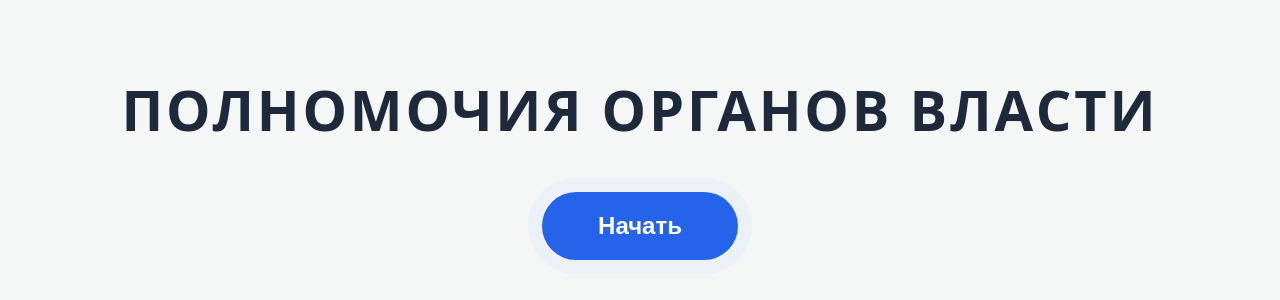
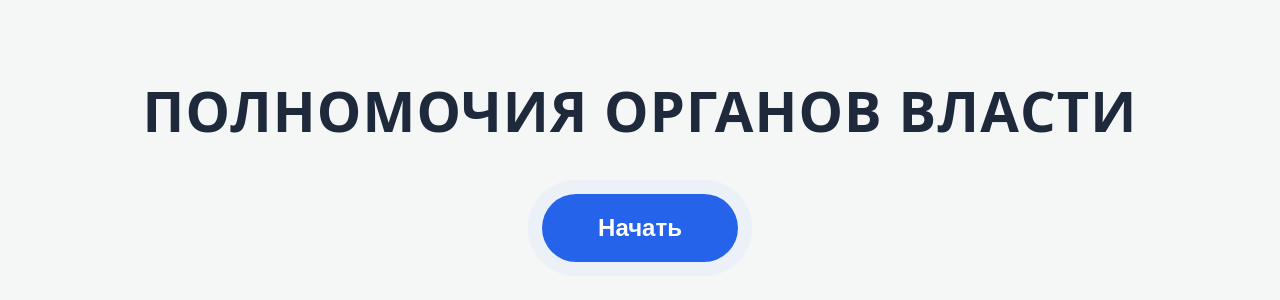
Before and after one commit to arartur-tech2026/POWERSOFAuthorities, a plain HTML site: page index.html in a window 1280 px wide. Shown: the part 232-532 px from the top of the page. Drawn offline with Linux system fonts and the light colour scheme.

Commit message:
Update index.html

```diff
--- a/index.html
+++ b/index.html
@@ -337,6 +337,8 @@
             align-items: center;
             z-index: 9999;
             transition: opacity 0.5s ease, visibility 0.5s ease;
+            padding: 1rem;
+            box-sizing: border-box;
         }
 
         .splash-screen.hidden {
@@ -345,14 +347,17 @@
         }
 
         .splash-title {
-            font-size: 1.75rem;
+            font-size: clamp(1.25rem, 6.5vw, 1.75rem);
             font-weight: 800;
             color: var(--text-primary);
             text-align: center;
             margin-bottom: 2rem;
             padding: 0 1rem;
-            letter-spacing: 0.05em;
-            line-height: 1.2;
+            letter-spacing: 0.02em;
+            line-height: 1.3;
+            max-width: 100%;
+            overflow-wrap: break-word;
+            hyphens: auto;
         }
 
         .start-btn {
```
